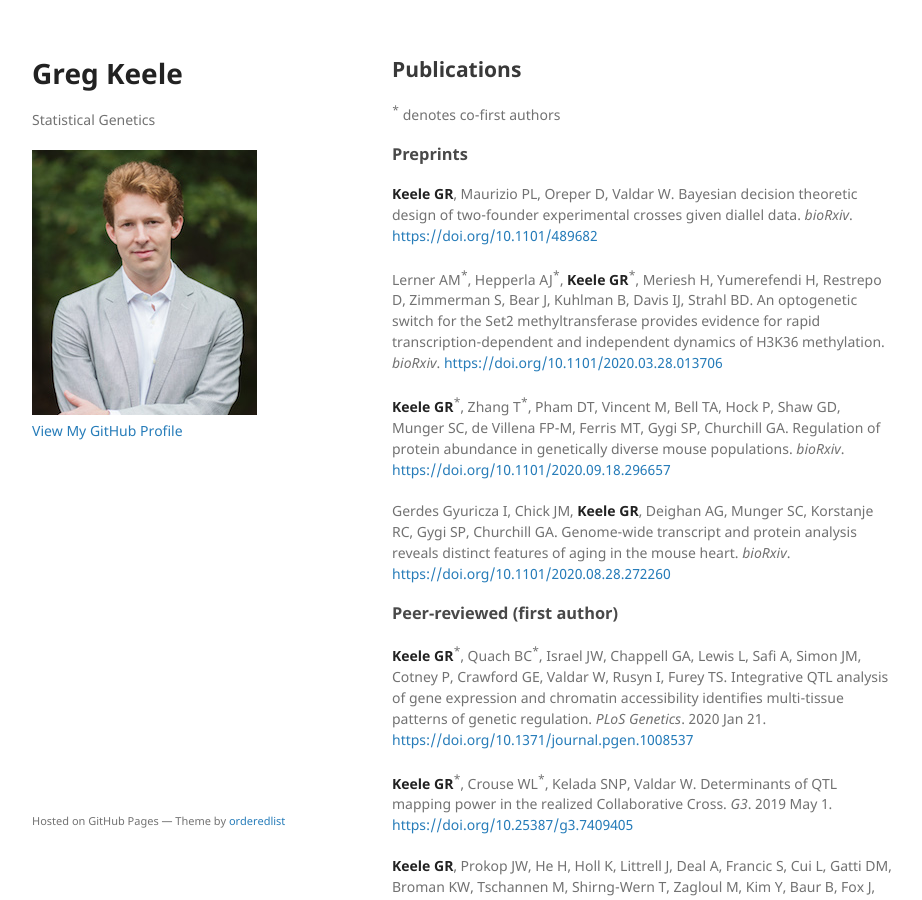
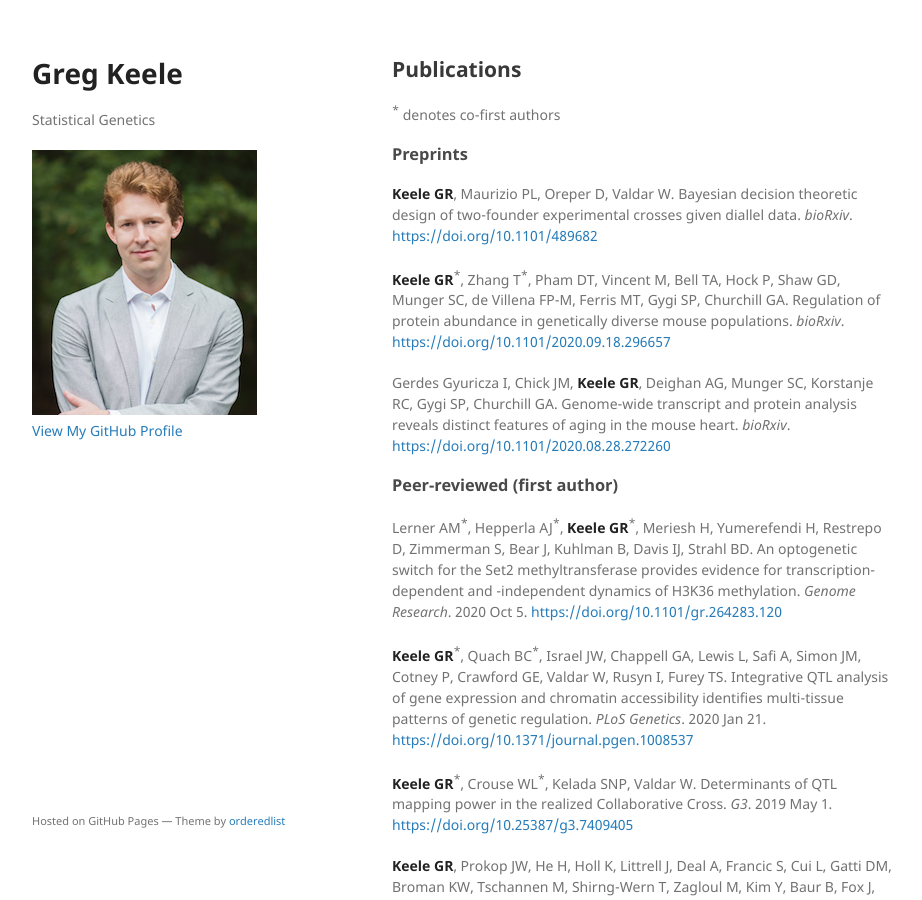
Before and after one commit to gkeele/gkeele.github.io, a Jekyll site: the page built from publications.md, in a window 1280 px wide and 900 px high. Shown: the whole window, without its empty margins (178-1100 px from the left). Built offline with Jekyll 4.4.1, drawn with Linux system fonts in a browser that asks for light colours; our own code applies the rules of GitHub Pages for plain Markdown files.

Commit message:
Add Set2 paper

```diff
--- a/publications.md
+++ b/publications.md
@@ -9,13 +9,13 @@ layout: default
 
 **Keele GR**, Maurizio PL, Oreper D, Valdar W. Bayesian decision theoretic design of two-founder experimental crosses given diallel data. *bioRxiv*. [https://doi.org/10.1101/489682](https://www.biorxiv.org/content/10.1101/489682v1)
 
-Lerner AM<sup>\*</sup>, Hepperla AJ<sup>\*</sup>, **Keele GR**<sup>\*</sup>, Meriesh H, Yumerefendi H, Restrepo D, Zimmerman S, Bear J, Kuhlman B, Davis IJ, Strahl BD. An optogenetic switch for the Set2 methyltransferase provides evidence for rapid transcription-dependent and independent dynamics of H3K36 methylation. *bioRxiv*. [https://doi.org/10.1101/2020.03.28.013706](https://www.biorxiv.org/content/10.1101/2020.03.28.013706v1)
-
 **Keele GR**<sup>\*</sup>, Zhang T<sup>\*</sup>, Pham DT, Vincent M, Bell TA, Hock P, Shaw GD, Munger SC, de Villena FP-M, Ferris MT, Gygi SP, Churchill GA. Regulation of protein abundance in genetically diverse mouse populations. *bioRxiv*. [https://doi.org/10.1101/2020.09.18.296657](https://www.biorxiv.org/content/10.1101/2020.09.18.296657v3)
 
 Gerdes Gyuricza I, Chick JM, **Keele GR**, Deighan AG, Munger SC, Korstanje RC, Gygi SP, Churchill GA. Genome-wide transcript and protein analysis reveals distinct features of aging in the mouse heart. *bioRxiv*. [https://doi.org/10.1101/2020.08.28.272260](https://www.biorxiv.org/content/10.1101/2020.08.28.272260v1)
 
 ### Peer-reviewed (first author)
+
+Lerner AM<sup>\*</sup>, Hepperla AJ<sup>\*</sup>, **Keele GR**<sup>\*</sup>, Meriesh H, Yumerefendi H, Restrepo D, Zimmerman S, Bear J, Kuhlman B, Davis IJ, Strahl BD. An optogenetic switch for the Set2 methyltransferase provides evidence for transcription-dependent and -independent dynamics of H3K36 methylation. *Genome Research*. 2020 Oct 5. [https://doi.org/10.1101/gr.264283.120](https://genome.cshlp.org/content/early/2020/10/05/gr.264283.120)
 
 **Keele GR**<sup>\*</sup>, Quach BC<sup>\*</sup>, Israel JW, Chappell GA, Lewis L, Safi A, Simon JM, Cotney P, Crawford GE, Valdar W, Rusyn I, Furey TS. Integrative QTL analysis of gene expression and chromatin accessibility identifies multi-tissue patterns of genetic regulation. *PLoS Genetics*. 2020 Jan 21. [https://doi.org/10.1371/journal.pgen.1008537](https://journals.plos.org/plosgenetics/article?id=10.1371/journal.pgen.1008537)
 
```
